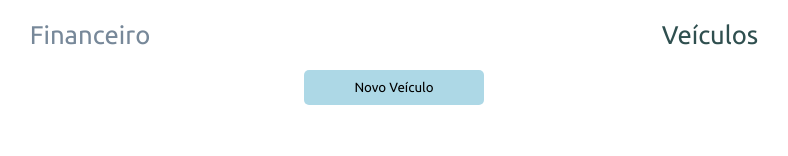
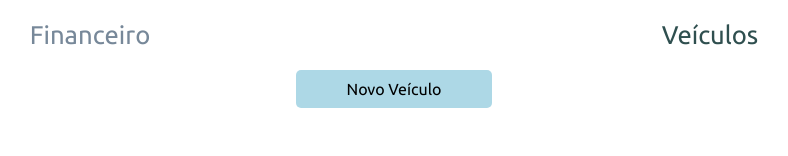
Before and after one commit to MatheusRFilho/Teste-Devnology, a React (Create React App) app in the folder frontend/: page /vehicles in a window 1280 px wide. Shown: the top 156 px of the page, without its empty margins (246-1034 px from the left). Built offline with nearby package versions, Linux system fonts and the light colour scheme; no server answers.

Commit message:
adjust some css

```diff
--- a/frontend/src/pages/vehicles/index.js
+++ b/frontend/src/pages/vehicles/index.js
@@ -22,9 +22,9 @@ const Vehicles = () => {
       <NavBar activeItem={'vehicles'}></NavBar>
 
       <div className="vehicles">
-        <button type="button" className="new-vehicle">
+        <a href="/new-vehicle" className="new-vehicle">
           Novo Veículo
-        </button>
+        </a>
         <h2>Veículos Disponiveis para vendas</h2>
       </div>
 
--- a/frontend/src/pages/vehicles/style.css
+++ b/frontend/src/pages/vehicles/style.css
@@ -13,6 +13,8 @@
   border-radius: 5px;
   margin-bottom: 50px;
   cursor: pointer;
+  text-decoration: none;
+  color: black;
 }
 
 .new-vehicle:hover {
```
